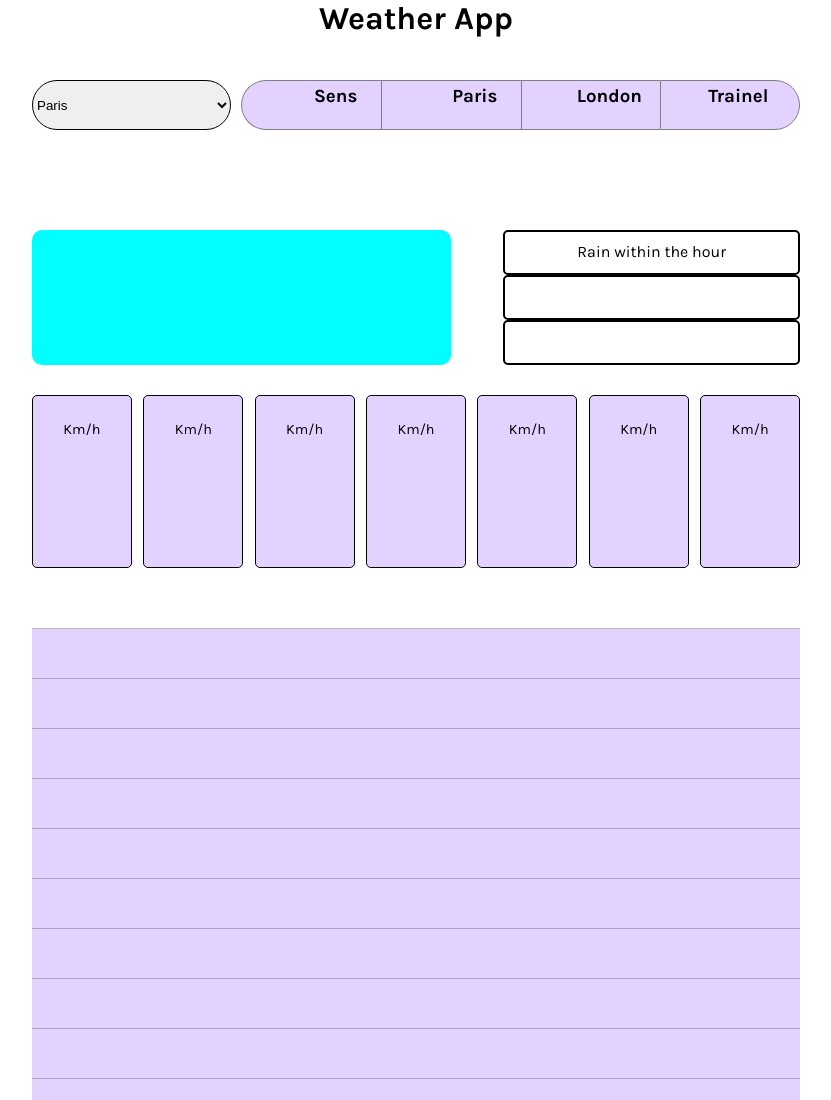
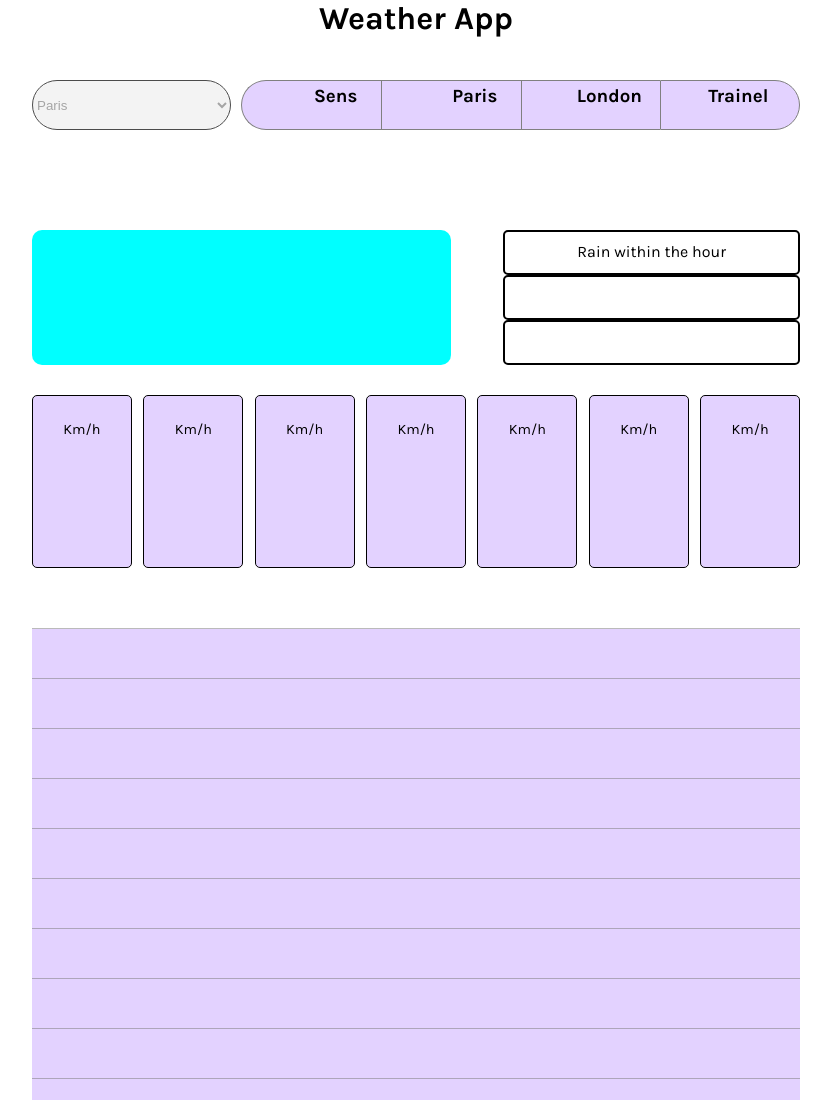
Before and after one commit to julabina/meteo_app, a plain HTML site: page index.html in a window 1280 px wide. Shown: the top 1100 px of the page, without its empty margins (224-1055 px from the left). Drawn offline with Linux system fonts and the light colour scheme; no server answers.

Commit message:
14 09 21 14 36

```diff
--- a/index.html
+++ b/index.html
@@ -11,7 +11,7 @@
 <body>
     <main>
         <h1>Weather App</h1>
-            <select name="" id="citySelect">
+            <select name="" id="citySelect" disabled>
                 <option value="">Paris</option>
                 <option value="">Sens</option>
                 <option value="">Dijon</option>
--- a/index.js
+++ b/index.js
@@ -454,7 +454,7 @@ const alertPop = (city) => {
     "width=auto,height=auto,menubar = no, scrollbars = no, location = no"
   );
   alertWindow.document.write('<link rel="stylesheet" href="style.css">');
-  alertWindow.document.write("<title>Alerts " + cityName + "</title>");
+  alertWindow.document.write("<title>" + cityName + " alerts</title>");
   alertWindow.document.write(
     '<body> <h1 style="text-align : center">' +
       cityName +
--- a/style.css
+++ b/style.css
@@ -108,9 +108,6 @@ h1 {
   border: 1px black solid;
   border-radius: 50px;
   margin-right: 10px;
-}
-
-#citySelect {
   cursor: pointer;
 }
 
```
